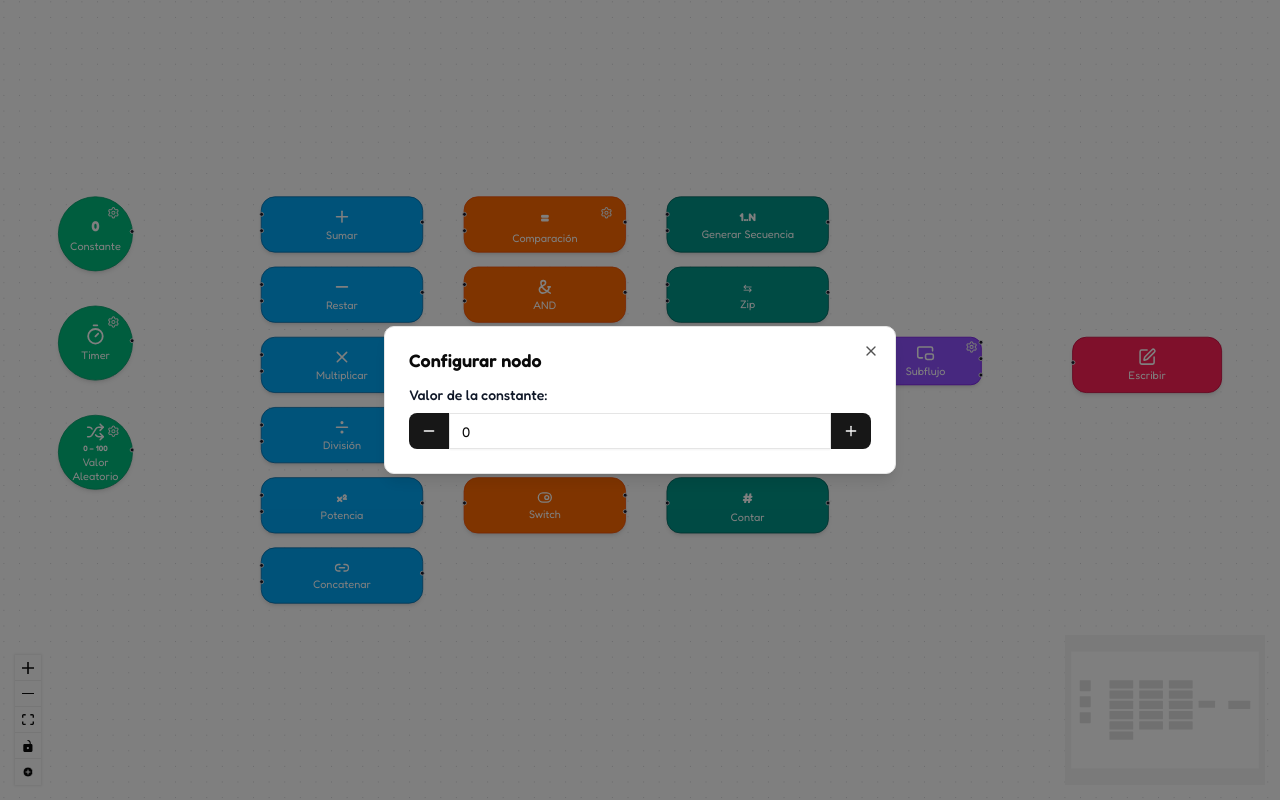
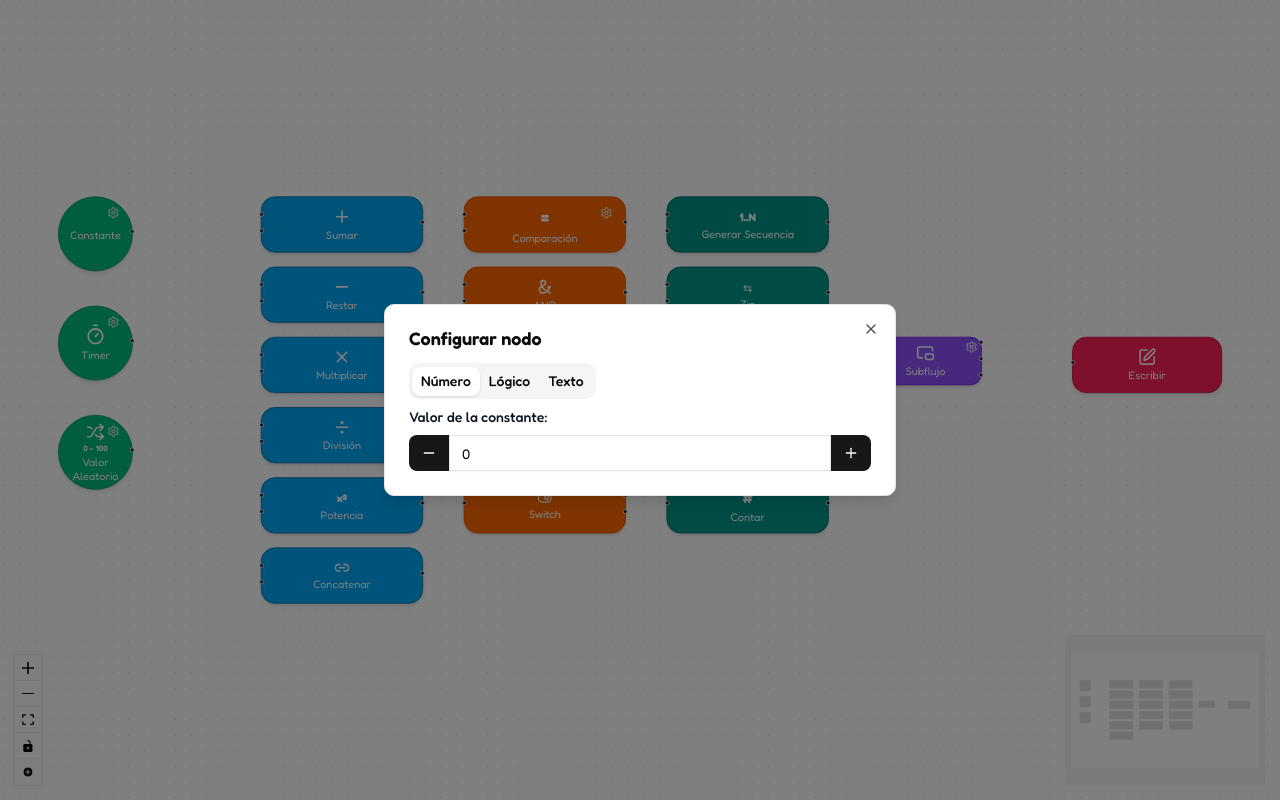
Before and after one commit to gabrielmj23/dataflow-project, a React (Vite) app: page / in a window 1280 px wide. Both pictures are taken after a click on the button 113 px from the left and 212 px from the top of the page. Built offline with nearby package versions, Linux system fonts and the light colour scheme.

Commit message:
feat(ui): se pueden configurar constantes de texto y booleanas

```diff
--- a/package.json
+++ b/package.json
@@ -12,6 +12,8 @@
   "dependencies": {
     "@radix-ui/react-dialog": "^1.1.15",
     "@radix-ui/react-slot": "^1.2.4",
+    "@radix-ui/react-tabs": "^1.1.13",
+    "@radix-ui/react-toggle": "^1.1.10",
     "@tailwindcss/vite": "^4.1.18",
     "@xyflow/react": "^12.10.0",
     "class-variance-authority": "^0.7.1",
--- a/src/components/nodes/input/constant-input-node.tsx
+++ b/src/components/nodes/input/constant-input-node.tsx
@@ -10,18 +10,21 @@ import {
 } from "@/components/ui/dialog";
 import { Input } from "@/components/ui/input";
 import { Button } from "@/components/ui/button";
-import { Minus, Plus } from "lucide-react";
+import { Check, Minus, Plus, X } from "lucide-react";
+import { Tabs, TabsContent, TabsList, TabsTrigger } from "@/components/ui/tabs";
+import { Toggle } from "@/components/ui/toggle";
 
 export type ConstantInputNodeData = {
   label?: string;
-  value?: number;
+  value?: number | boolean | string;
 };
 
 export const ConstantInputNode = memo(({ id, data }: NodeProps) => {
   const { label = "Constante", value: rawValue } = (data ??
     {}) as ConstantInputNodeData;
 
-  const value = Number.isFinite(rawValue) ? (rawValue as number) : 0;
+  const value = rawValue;
+  const numericValue = typeof rawValue === "number" ? rawValue : 0;
 
   const { setNodes } = useReactFlow();
   const [isDialogOpen, setIsDialogOpen] = useState(false);
@@ -49,7 +52,11 @@ export const ConstantInputNode = memo(({ id, data }: NodeProps) => {
   return (
     <>
       <InputCircleNodeShell
-        icon={<span className="text-lg font-bold">{value}</span>}
+        icon={
+          <span className="text-lg font-bold">
+            {typeof value === "boolean" ? (value ? "V" : "F") : value}
+          </span>
+        }
         label={label}
         onConfigClick={() => setIsDialogOpen(true)}
       />
@@ -58,6 +65,13 @@ export const ConstantInputNode = memo(({ id, data }: NodeProps) => {
           <DialogHeader>
             <DialogTitle>Configurar nodo</DialogTitle>
           </DialogHeader>
+          <Tabs defaultValue="number">
+            <TabsList>
+              <TabsTrigger value="number">Número</TabsTrigger>
+              <TabsTrigger value="boolean">Lógico</TabsTrigger>
+              <TabsTrigger value="string">Texto</TabsTrigger>
+            </TabsList>
+            <TabsContent value="number">
               <div>
                 <label
                   className="mb-2 block text-sm font-medium text-gray-900"
@@ -68,14 +82,14 @@ export const ConstantInputNode = memo(({ id, data }: NodeProps) => {
                 <div className="flex">
                   <Button
                     className="rounded-r-none"
-                onClick={() => setValue(value - 1)}
+                    onClick={() => setValue(numericValue - 1)}
                   >
                     <Minus />
                   </Button>
                   <Input
                     type="number"
                     id={inputId}
-                value={value}
+                    value={numericValue}
                     onChange={(e) => {
                       const next = e.currentTarget.valueAsNumber;
                       setValue(Number.isFinite(next) ? next : 0);
@@ -85,12 +99,82 @@ export const ConstantInputNode = memo(({ id, data }: NodeProps) => {
                   />
                   <Button
                     className="rounded-l-none"
-                onClick={() => setValue(value + 1)}
+                    onClick={() => setValue(numericValue + 1)}
                   >
                     <Plus />
                   </Button>
                 </div>
               </div>
+            </TabsContent>
+            <TabsContent value="boolean">
+              <div>
+                <label
+                  className="mb-2 block text-sm font-medium text-gray-900"
+                  htmlFor={inputId}
+                >
+                  Valor de la constante:
+                </label>
+                <div className="mt-1 flex justify-center">
+                  <Toggle
+                    className="hover:cursor-pointer data-[state=on]:bg-green-600 data-[state=off]:bg-red-500 text-white data-[state=on]:text-white hover:text-neutral-100"
+                    pressed={rawValue === true}
+                    onPressedChange={(next) => {
+                      const nextValue = !!next;
+                      setNodes((prev) =>
+                        prev.map((node) =>
+                          node.id === id
+                            ? {
+                                ...node,
+                                data: {
+                                  ...(node.data ?? {}),
+                                  value: nextValue,
+                                },
+                              }
+                            : node
+                        )
+                      );
+                    }}
+                  >
+                    {rawValue === true ? <Check /> : <X />}
+                    {rawValue === true ? "Verdadero" : "Falso"}
+                  </Toggle>
+                </div>
+              </div>
+            </TabsContent>
+            <TabsContent value="string">
+              <div>
+                <label
+                  className="mb-2 block text-sm font-medium text-gray-900"
+                  htmlFor={inputId}
+                >
+                  Valor de la constante:
+                </label>
+                <Input
+                  type="text"
+                  id={inputId}
+                  value={typeof rawValue === "string" ? rawValue : ""}
+                  onChange={(e) => {
+                    const nextValue = e.currentTarget.value;
+                    setNodes((prev) =>
+                      prev.map((node) =>
+                        node.id === id
+                          ? {
+                              ...node,
+                              data: {
+                                ...(node.data ?? {}),
+                                value: nextValue,
+                              },
+                            }
+                          : node
+                      )
+                    );
+                  }}
+                  placeholder="Escribe un texto"
+                  className="mt-1"
+                />
+              </div>
+            </TabsContent>
+          </Tabs>
         </DialogContent>
       </Dialog>
     </>
--- /dev/null
+++ b/src/components/ui/tabs.tsx
@@ -0,0 +1,64 @@
+import * as React from "react"
+import * as TabsPrimitive from "@radix-ui/react-tabs"
+
+import { cn } from "@/lib/utils"
+
+function Tabs({
+  className,
+  ...props
+}: React.ComponentProps<typeof TabsPrimitive.Root>) {
+  return (
+    <TabsPrimitive.Root
+      data-slot="tabs"
+      className={cn("flex flex-col gap-2", className)}
+      {...props}
+    />
+  )
+}
+
+function TabsList({
+  className,
+  ...props
+}: React.ComponentProps<typeof TabsPrimitive.List>) {
+  return (
+    <TabsPrimitive.List
+      data-slot="tabs-list"
+      className={cn(
+        "bg-muted text-muted-foreground inline-flex h-9 w-fit items-center justify-center rounded-lg p-[3px]",
+        className
+      )}
+      {...props}
+    />
+  )
+}
+
+function TabsTrigger({
+  className,
+  ...props
+}: React.ComponentProps<typeof TabsPrimitive.Trigger>) {
+  return (
+    <TabsPrimitive.Trigger
+      data-slot="tabs-trigger"
+      className={cn(
+        "data-[state=active]:bg-background dark:data-[state=active]:text-foreground focus-visible:border-ring focus-visible:ring-ring/50 focus-visible:outline-ring dark:data-[state=active]:border-input dark:data-[state=active]:bg-input/30 text-foreground dark:text-muted-foreground inline-flex h-[calc(100%-1px)] flex-1 items-center justify-center gap-1.5 rounded-md border border-transparent px-2 py-1 text-sm font-medium whitespace-nowrap transition-[color,box-shadow] focus-visible:ring-[3px] focus-visible:outline-1 disabled:pointer-events-none disabled:opacity-50 data-[state=active]:shadow-sm [&_svg]:pointer-events-none [&_svg]:shrink-0 [&_svg:not([class*='size-'])]:size-4",
+        className
+      )}
+      {...props}
+    />
+  )
+}
+
+function TabsContent({
+  className,
+  ...props
+}: React.ComponentProps<typeof TabsPrimitive.Content>) {
+  return (
+    <TabsPrimitive.Content
+      data-slot="tabs-content"
+      className={cn("flex-1 outline-none", className)}
+      {...props}
+    />
+  )
+}
+
+export { Tabs, TabsList, TabsTrigger, TabsContent }
--- /dev/null
+++ b/src/components/ui/toggle.tsx
@@ -0,0 +1,45 @@
+import * as React from "react"
+import * as TogglePrimitive from "@radix-ui/react-toggle"
+import { cva, type VariantProps } from "class-variance-authority"
+
+import { cn } from "@/lib/utils"
+
+const toggleVariants = cva(
+  "inline-flex items-center justify-center gap-2 rounded-md text-sm font-medium hover:bg-muted hover:text-muted-foreground disabled:pointer-events-none disabled:opacity-50 data-[state=on]:bg-accent data-[state=on]:text-accent-foreground [&_svg]:pointer-events-none [&_svg:not([class*='size-'])]:size-4 [&_svg]:shrink-0 focus-visible:border-ring focus-visible:ring-ring/50 focus-visible:ring-[3px] outline-none transition-[color,box-shadow] aria-invalid:ring-destructive/20 dark:aria-invalid:ring-destructive/40 aria-invalid:border-destructive whitespace-nowrap",
+  {
+    variants: {
+      variant: {
+        default: "bg-transparent",
+        outline:
+          "border border-input bg-transparent shadow-xs hover:bg-accent hover:text-accent-foreground",
+      },
+      size: {
+        default: "h-9 px-2 min-w-9",
+        sm: "h-8 px-1.5 min-w-8",
+        lg: "h-10 px-2.5 min-w-10",
+      },
+    },
+    defaultVariants: {
+      variant: "default",
+      size: "default",
+    },
+  }
+)
+
+function Toggle({
+  className,
+  variant,
+  size,
+  ...props
+}: React.ComponentProps<typeof TogglePrimitive.Root> &
+  VariantProps<typeof toggleVariants>) {
+  return (
+    <TogglePrimitive.Root
+      data-slot="toggle"
+      className={cn(toggleVariants({ variant, size, className }))}
+      {...props}
+    />
+  )
+}
+
+export { Toggle, toggleVariants }
```
Also changed, not shown: 1 other file (tests, documents, lock files or other folders). Lines whose indentation alone changed are shown as unchanged.
